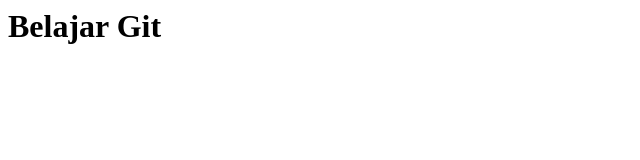
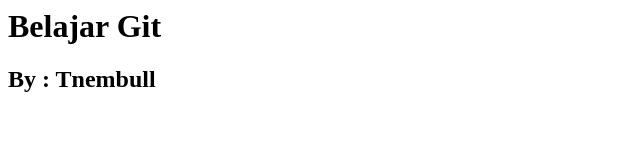
Before and after one commit to Tnembull/Belajar-Git, a plain HTML site: page index.html in a window 1280 px wide. Shown: the whole page, without its empty margins (0-640 px from the left). Drawn offline with Linux system fonts and the light colour scheme.

Commit message:
Menambahkan Owner

```diff
--- a/index.html
+++ b/index.html
@@ -5,5 +5,7 @@
 <body>
 
 <h1> Belajar Git </h1>
+<h2> By : Tnembull </h2>
+
 </body>
 </html>
```
